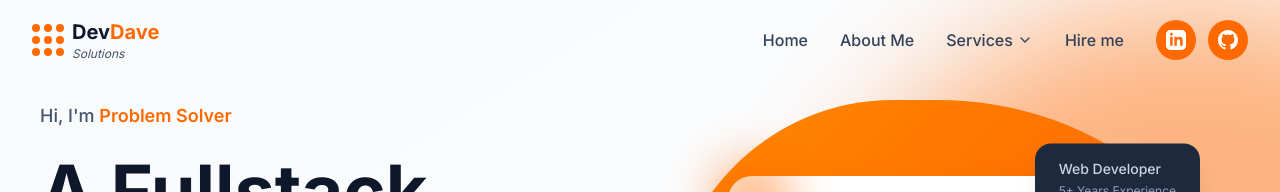
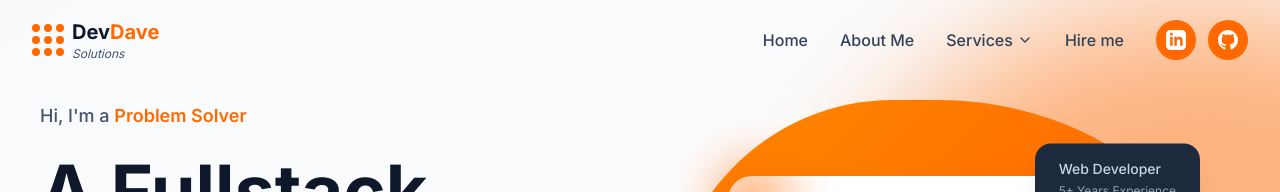
Before and after one commit to DavidBugger/portfolio, a Next.js app: page / in a window 1280 px wide. Shown: the top 192 px of the page. Built offline with nearby package versions, Linux system fonts and the light colour scheme.

Commit message:
corrected a grammatical error

```diff
--- a/src/app/components/sections/Hero.tsx
+++ b/src/app/components/sections/Hero.tsx
@@ -44,7 +44,7 @@ export default function Hero() {
           <div className="space-y-8 animate-in fade-in slide-in-from-left duration-700">
             <div className="space-y-4">
               <p className="text-slate-600 dark:text-slate-400 text-lg font-medium">
-                Hi, I'm{" "}
+                Hi, I'm a {" "}
                 <span className="text-orange-500 font-semibold inline-block animate-in fade-in slide-in-from-bottom duration-500">
                   {roles[currentRole]}
                 </span>
```
